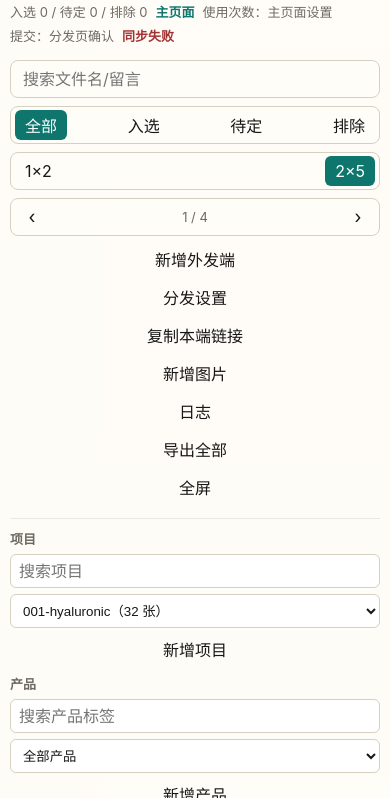
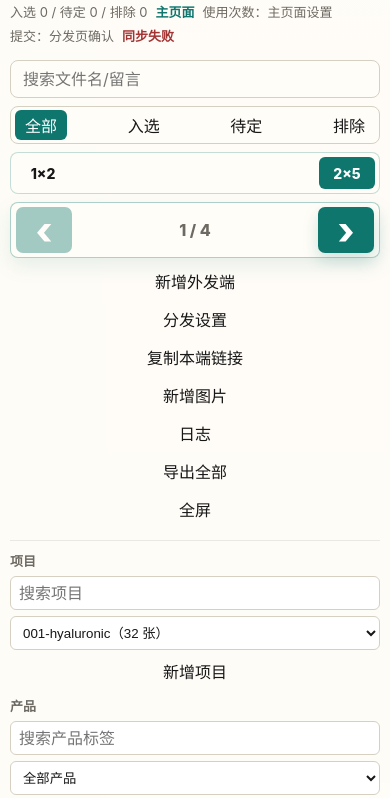
Before and after one commit to sososong28-dev/backup, a website: page packaging-review/001-hyaluronic/index.html in a window 390 px wide. Shown: the part 61-859 px from the top of the page. Drawn offline with Linux system fonts and the light colour scheme; no server answers.

Commit message:
Emphasize page navigation controls

```diff
--- a/packaging-review/001-hyaluronic/index.html
+++ b/packaging-review/001-hyaluronic/index.html
@@ -180,6 +180,19 @@
         background: var(--panel);
       }
 
+      .pager {
+        height: 50px;
+        gap: 8px;
+        padding: 5px;
+        border-color: rgba(15, 118, 110, 0.34);
+        box-shadow: 0 8px 20px rgba(15, 118, 110, 0.1);
+      }
+
+      .layout-toggle {
+        height: 42px;
+        border-color: rgba(15, 118, 110, 0.24);
+      }
+
       .searchbox {
         width: 220px;
         padding-inline: 10px;
@@ -237,10 +250,41 @@
         line-height: 1;
       }
 
+      .pager .button.icon {
+        width: 48px;
+        min-width: 48px;
+        height: 40px;
+        border-radius: 7px;
+        color: #ffffff;
+        background: var(--accent);
+        font-size: 34px;
+        font-weight: 850;
+        line-height: 1;
+        box-shadow: 0 7px 16px rgba(15, 118, 110, 0.2);
+      }
+
+      .pager .button.icon:hover {
+        background: #0b5f59;
+      }
+
+      .pager .button.icon:disabled {
+        cursor: not-allowed;
+        opacity: 0.38;
+        box-shadow: none;
+      }
+
+      .layout-toggle .button.text {
+        min-width: 56px;
+        height: 32px;
+        font-size: 14px;
+        font-weight: 800;
+      }
+
       .page-label {
-        min-width: 70px;
+        min-width: 82px;
         color: var(--muted);
-        font-size: 13px;
+        font-size: 15px;
+        font-weight: 800;
         text-align: center;
       }
 
@@ -809,6 +853,22 @@
         .segmented,
         .pager {
           justify-content: space-between;
+        }
+
+        .pager {
+          height: 56px;
+        }
+
+        .pager .button.icon {
+          width: 56px;
+          min-width: 56px;
+          height: 46px;
+          font-size: 38px;
+        }
+
+        .page-label {
+          min-width: 96px;
+          font-size: 16px;
         }
 
         .stage.layout-2x5,
@@ -917,7 +977,7 @@
             <button class="button text" type="button" data-filter="hold">待定</button>
             <button class="button text" type="button" data-filter="out">排除</button>
           </div>
-          <div class="segmented" role="tablist" aria-label="页面布局">
+          <div class="segmented layout-toggle" role="tablist" aria-label="页面布局">
             <button class="button text" type="button" data-layout="1x2">1×2</button>
             <button class="button text active" type="button" data-layout="2x5">2×5</button>
           </div>
```
